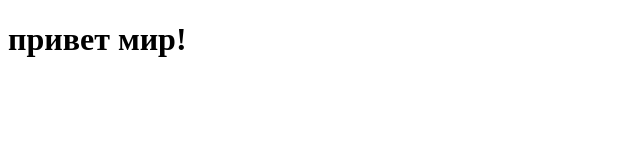
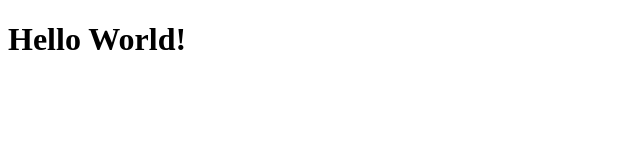
Before and after one commit to Stepa123de/HTMLesson, a plain HTML site: page index.html in a window 1280 px wide. Shown: the whole page, without its empty margins (0-640 px from the left). Drawn offline with Linux system fonts and the light colour scheme.

Commit message:
Update index.html

```diff
--- a/index.html
+++ b/index.html
@@ -6,6 +6,6 @@
     <title>Document</title>
 </head>
 <body>
-<h1>привет мир!</h1>
+<h1>Hello World!</h1>
 </body>
 </html>
```
